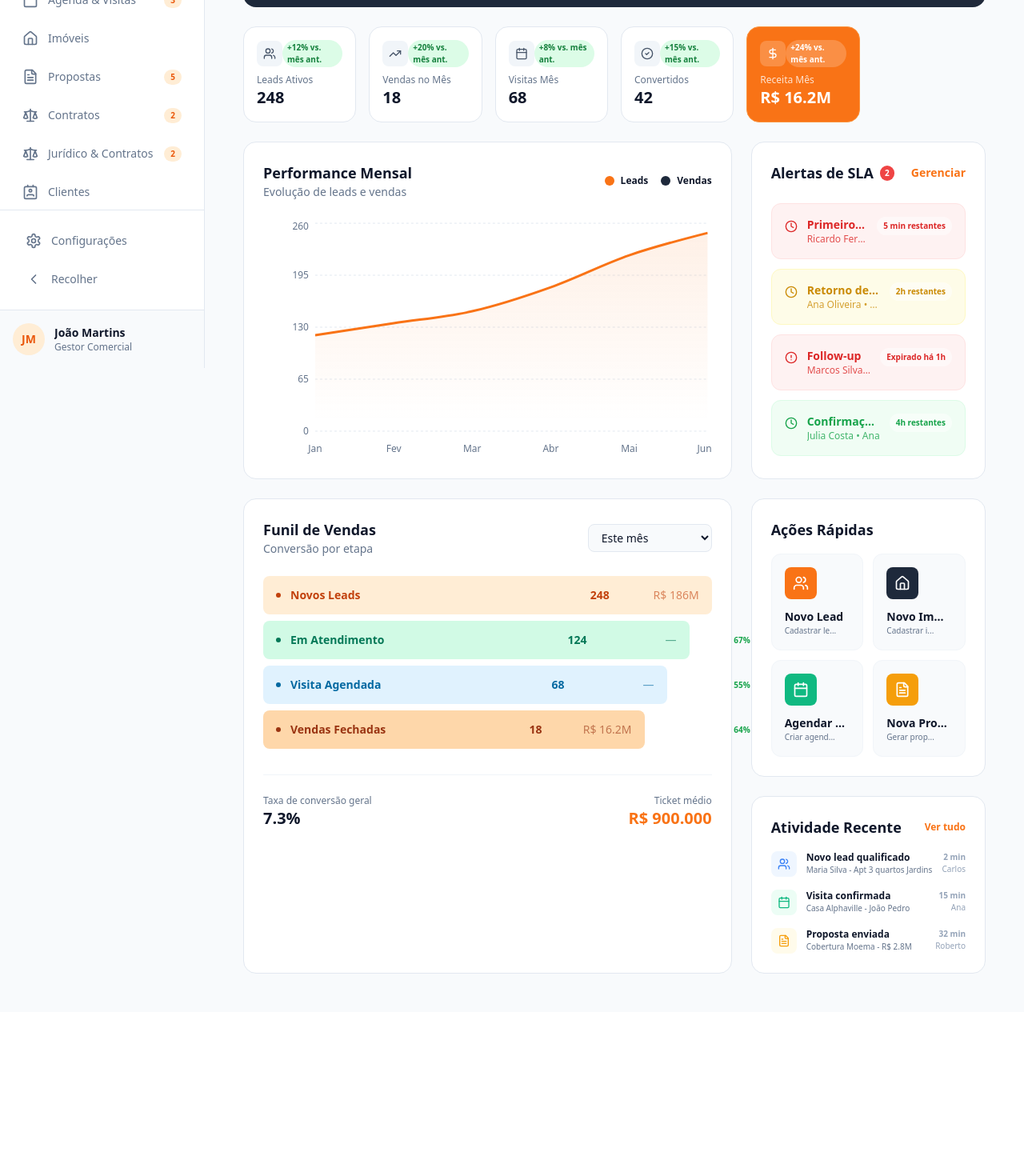
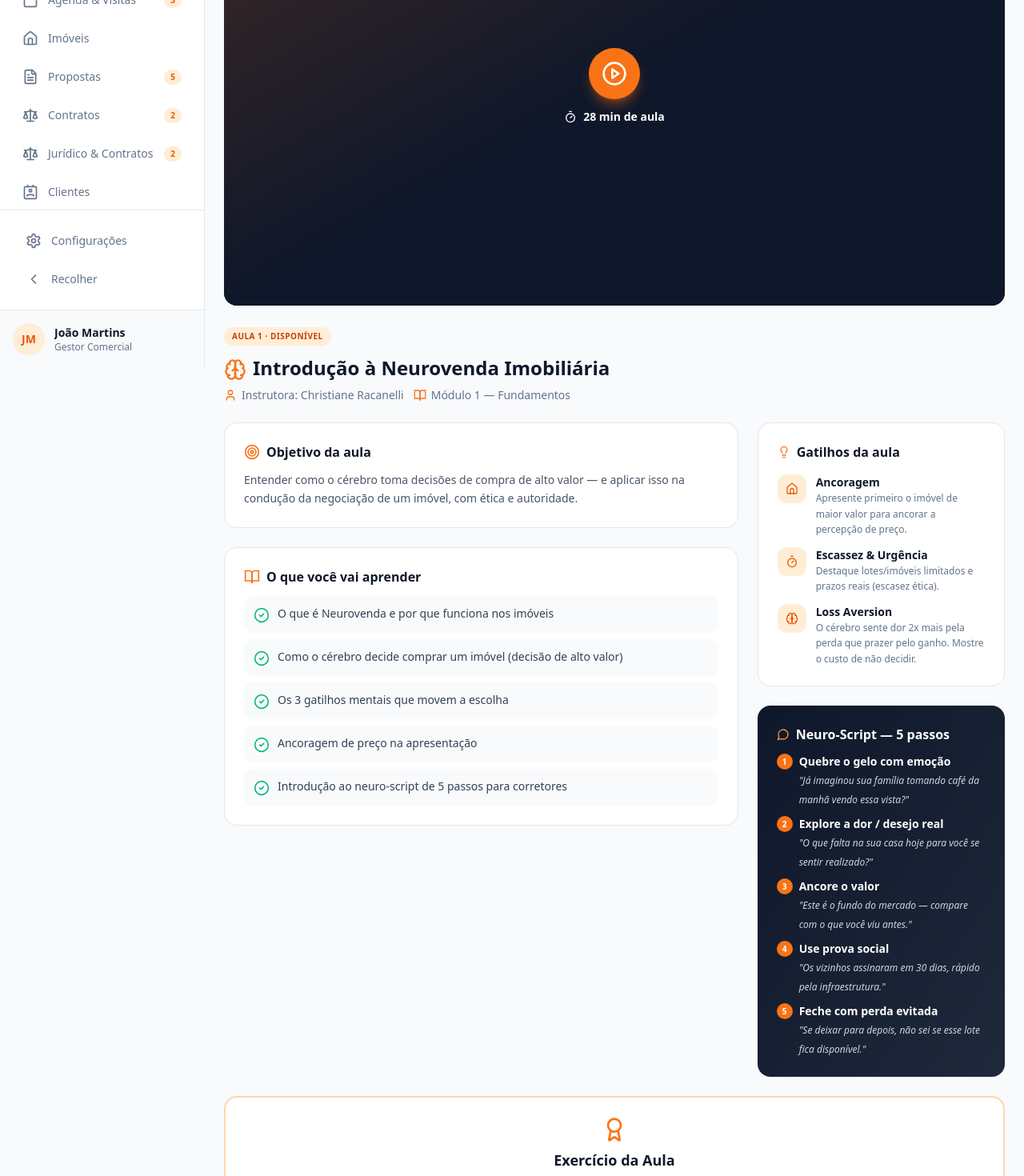
Before and after one commit to rodrigofsacramento-alt/alarcon, a React (Vite) app in the folder 04_CODIGOS_FONTE_LOCAIS_E_DESENVOLVIMENTO/ahut-ecosystem-active/codigo_engenharia_reversa_tsx/: page /treinamentos/aula in a window 1280 px wide. Before the commit this address led to /. Shown: the part 340-1810 px from the top of the page at 80% size. Before the commit the page ends 1605 px from the top, so only its background shows below. Built offline with nearby package versions, Linux system fonts and the light colour scheme; no server answers; the database is empty.

Commit message:
Fix: cartão aula Neurovendas navega para /treinamentos/aula — adiciona useNavigate em Treinamentos e Gestao, clica no card da aula disponível abre página de apresentação completa (TreinamentoAula.tsx).

```diff
--- a/04_CODIGOS_FONTE_LOCAIS_E_DESENVOLVIMENTO/ahut-ecosystem-active/codigo_engenharia_reversa_tsx/src/App.tsx
+++ b/04_CODIGOS_FONTE_LOCAIS_E_DESENVOLVIMENTO/ahut-ecosystem-active/codigo_engenharia_reversa_tsx/src/App.tsx
@@ -15,6 +15,7 @@ import GestaoClientes from './components/GestaoClientes';
 import ComissoesComercial from './components/Comissoes';
 import Marketing from './components/Marketing';
 import Treinamentos from './components/Treinamentos';
+import TreinamentoAula from './components/TreinamentoAula';
 import Gestao from './components/Gestao';
 import Finance from './components/Finance';
 import Tecnologia from './pages/Tecnologia';
@@ -158,6 +159,14 @@ export default function App() {
             }
           />
           <Route
+            path="/treinamentos/aula"
+            element={
+              <AppLayout title="Aula de Neurovendas" subtitle="Apresentação da aula — Christiane Racanelli.">
+                <TreinamentoAula />
+              </AppLayout>
+            }
+          />
+          <Route
             path="/gestao"
             element={
               <AppLayout title="Painel de Gestão" subtitle="Gestão de tarefas e solicitações da Christiane Racanelli (Business Advisor).">
--- a/04_CODIGOS_FONTE_LOCAIS_E_DESENVOLVIMENTO/ahut-ecosystem-active/codigo_engenharia_reversa_tsx/src/components/Gestao.tsx
+++ b/04_CODIGOS_FONTE_LOCAIS_E_DESENVOLVIMENTO/ahut-ecosystem-active/codigo_engenharia_reversa_tsx/src/components/Gestao.tsx
@@ -1,4 +1,5 @@
 import React, { useState } from 'react';
+import { useNavigate } from 'react-router-dom';
 import {
   LayoutDashboard,
   MessageSquare,
@@ -49,6 +50,7 @@ export default function Gestao() {
   const { data: remoteTarefas, isLoading } = useGestaoTasks();
   const upsertGestaoTask = useUpsertGestaoTask();
   const tarefas = mergeGestaoTasks(tarefasIniciais, remoteTarefas);
+  const navigate = useNavigate();
 
   const [aba, setAba] = useState<'tarefas' | 'resumo'>('tarefas');
   const [showModal, setShowModal] = useState(false);
@@ -138,7 +140,7 @@ export default function Gestao() {
           {/* Kanban simples de tarefas da gestão */}
           <div className="grid lg:grid-cols-2 gap-4">
             {tarefas.map((t) => (
-              <div key={t.id} className="bg-white rounded-2xl border border-slate-200 p-5 hover:shadow-md transition-all">
+              <div key={t.id} className="bg-white rounded-2xl border border-slate-200 p-5 hover:shadow-md transition-all cursor-pointer" onClick={() => t.titulo.includes('Neurovendas') ? navigate('/treinamentos/aula') : null}>
                 <div className="flex items-start justify-between gap-2 mb-2">
                   <span className="text-[10px] font-bold px-2 py-0.5 rounded-full bg-slate-100 text-slate-500">{origemLabel[t.origem]}</span>
                   <span className={cn('text-[10px] font-bold px-2 py-0.5 rounded-full', statusColor[t.status])}>
--- /dev/null
+++ b/04_CODIGOS_FONTE_LOCAIS_E_DESENVOLVIMENTO/ahut-ecosystem-active/codigo_engenharia_reversa_tsx/src/components/TreinamentoAula.tsx
@@ -0,0 +1,138 @@
+import React from 'react';
+import { useNavigate } from 'react-router-dom';
+import {
+  PlayCircle, Brain, CheckCircle2, ArrowLeft, BookOpen, User,
+  MessageCircle, Target, Lightbulb, Award, Timer, Users, Home
+} from 'lucide-react';
+
+// ── PÁGINA DE APRESENTAÇÃO DA AULA — NEUROVENDAS │ AULA 1 (com Christiane Racanelli) ──
+// Abre ao clicar no cartão do curso de Neurovendas (do Telegram do Chris / /gestao / /treinamentos)
+
+const topics = [
+  'O que é Neurovenda e por que funciona nos imóveis',
+  'Como o cérebro decide comprar um imóvel (decisão de alto valor)',
+  'Os 3 gatilhos mentais que movem a escolha',
+  'Ancoragem de preço na apresentação',
+  'Introdução ao neuro-script de 5 passos para corretores',
+];
+
+const gatilhos = [
+  { icon: Home, title: 'Ancoragem', desc: 'Apresente primeiro o imóvel de maior valor para ancorar a percepção de preço.' },
+  { icon: Timer, title: 'Escassez & Urgência', desc: 'Destaque lotes/imóveis limitados e prazos reais (escasez ética).' },
+  { icon: Brain, title: 'Loss Aversion', desc: 'O cérebro sente dor 2x mais pela perda que prazer pelo ganho. Mostre o custo de não decidir.' },
+];
+
+const scriptPassos = [
+  { s: 1, t: 'Quebre o gelo com emoção', f: '"Já imaginou sua família tomando café da manhã vendo essa vista?"' },
+  { s: 2, t: 'Explore a dor / desejo real', f: '"O que falta na sua casa hoje para você se sentir realizado?"' },
+  { s: 3, t: 'Ancore o valor', f: '"Este é o fundo do mercado — compare com o que você viu antes."' },
+  { s: 4, t: 'Use prova social', f: '"Os vizinhos assinaram em 30 dias, rápido pela infraestrutura."' },
+  { s: 5, t: 'Feche com perda evitada', f: '"Se deixar para depois, não sei se esse lote fica disponível."' },
+];
+
+export default function TreinamentoAula() {
+  const navigate = useNavigate();
+
+  return (
+    <div className="space-y-6">
+      {/* Botão voltar */}
+      <button onClick={() => navigate(-1)} className="inline-flex items-center gap-2 text-sm font-bold text-slate-600 hover:text-orange-600 transition-colors">
+        <ArrowLeft className="w-4 h-4" /> Voltar para Treinamentos
+      </button>
+
+      {/* Player de vídeo (placeholder da aula) */}
+      <div className="aspect-video bg-slate-900 rounded-2xl overflow-hidden relative flex items-center justify-center">
+        <div className="absolute inset-0 bg-gradient-to-br from-orange-500/20 via-slate-900 to-slate-900" />
+        <button className="relative z-10 flex flex-col items-center gap-3 group">
+          <span className="w-16 h-16 rounded-full bg-orange-500 flex items-center justify-center shadow-lg shadow-orange-500/40 group-hover:scale-110 transition-transform">
+            <PlayCircle className="w-8 h-8 text-white" />
+          </span>
+          <span className="text-white font-bold text-sm flex items-center gap-2"><Timer className="w-4 h-4" /> 28 min de aula</span>
+        </button>
+      </div>
+
+      {/* Título e instrutora */}
+      <div>
+        <span className="text-[10px] font-bold px-2.5 py-1 rounded-full bg-orange-100 text-orange-700 uppercase tracking-wider mb-3 inline-block">Aula 1 · Disponível</span>
+        <h2 className="text-2xl font-bold text-slate-900 mb-2 flex items-start gap-2">
+          <Brain className="w-7 h-7 text-orange-500 mt-1" /> Introdução à Neurovenda Imobiliária
+        </h2>
+        <div className="flex items-center gap-3 text-sm text-slate-500">
+          <span className="flex items-center gap-1.5"><User className="w-4 h-4 text-orange-500" /> Instrutora: Christiane Racanelli</span>
+          <span className="flex items-center gap-1.5"><BookOpen className="w-4 h-4 text-orange-500" /> Módulo 1 — Fundamentos</span>
+        </div>
+      </div>
+
+      <div className="grid lg:grid-cols-3 gap-6">
+        {/* Conteúdo principal */}
+        <div className="lg:col-span-2 space-y-6">
+          {/* Objetivo da aula */}
+          <div className="bg-white rounded-2xl border border-slate-200 p-6">
+            <h3 className="font-bold text-slate-900 flex items-center gap-2 mb-3"><Target className="w-5 h-5 text-orange-500" /> Objetivo da aula</h3>
+            <p className="text-sm text-slate-600 leading-relaxed">
+              Entender como o cérebro toma decisões de compra de alto valor — e aplicar isso na condução da negociação
+              de um imóvel, com ética e autoridade.
+            </p>
+          </div>
+
+          {/* Tópicos */}
+          <div className="bg-white rounded-2xl border border-slate-200 p-6">
+            <h3 className="font-bold text-slate-900 flex items-center gap-2 mb-3"><BookOpen className="w-5 h-5 text-orange-500" /> O que você vai aprender</h3>
+            <div className="space-y-2">
+              {topics.map((t, i) => (
+                <div key={i} className="flex items-start gap-2.5 bg-slate-50 rounded-xl p-3">
+                  <CheckCircle2 className="w-5 h-5 text-emerald-500 shrink-0 mt-0.5" />
+                  <p className="text-sm text-slate-700">{t}</p>
+                </div>
+              ))}
+            </div>
+          </div>
+        </div>
+
+        {/* Coluna lateral */}
+        <div className="space-y-6">
+          {/* Gatilhos mentais */}
+          <div className="bg-white rounded-2xl border border-slate-200 p-6">
+            <h4 className="font-bold text-slate-900 flex items-center gap-2 mb-4"><Lightbulb className="w-4 h-4 text-orange-500" /> Gatilhos da aula</h4>
+            {gatilhos.map((g) => (
+              <div key={g.title} className="flex gap-3 mb-3 last:mb-0">
+                <div className="w-9 h-9 rounded-xl bg-orange-100 text-orange-600 flex items-center justify-center shrink-0"><g.icon className="w-4 h-4" /></div>
+                <div>
+                  <p className="text-sm font-bold text-slate-900">{g.title}</p>
+                  <p className="text-xs text-slate-500 leading-relaxed">{g.desc}</p>
+                </div>
+              </div>
+            ))}
+          </div>
+
+          <div className="bg-gradient-to-br from-slate-900 to-slate-800 rounded-2xl p-6 text-white">
+            <p className="font-bold flex items-center gap-2 mb-3"><MessageCircle className="w-4 h-4 text-orange-400" /> Neuro-Script — 5 passos</p>
+            <div className="space-y-2.5">
+              {scriptPassos.map((sp) => (
+                <div key={sp.s} className="flex gap-2">
+                  <span className="w-5 h-5 rounded-full bg-orange-500 text-[10px] font-bold flex items-center justify-center shrink-0">{sp.s}</span>
+                  <div>
+                    <span className="text-sm font-bold block">{sp.t}</span>
+                    <span className="text-xs text-slate-300 italic">{sp.f}</span>
+                  </div>
+                </div>
+              ))}
+            </div>
+          </div>
+        </div>
+      </div>
+
+      {/* Exercício / CTA */}
+      <div className="bg-white rounded-2xl border-2 border-orange-200 p-6 text-center">
+        <Award className="w-8 h-8 text-orange-500 mx-auto mb-2" />
+        <h3 className="font-bold text-slate-900 text-lg mb-1">Exercício da Aula</h3>
+        <p className="text-sm text-slate-500 mb-4 max-w-xl mx-auto">
+          Grave um vídeo de 1 minuto aplicando o passo 1 do script (quebra de gelo emocional) a um imóvel em captação.
+        </p>
+        <button className="inline-flex items-center gap-2 bg-orange-500 hover:bg-orange-600 text-white px-6 py-3 rounded-xl font-bold transition-colors shadow-sm shadow-orange-500/30">
+          <CheckCircle2 className="w-5 h-5" /> Marcar como concluída
+        </button>
+      </div>
+    </div>
+  );
+}
--- a/04_CODIGOS_FONTE_LOCAIS_E_DESENVOLVIMENTO/ahut-ecosystem-active/codigo_engenharia_reversa_tsx/src/components/Treinamentos.tsx
+++ b/04_CODIGOS_FONTE_LOCAIS_E_DESENVOLVIMENTO/ahut-ecosystem-active/codigo_engenharia_reversa_tsx/src/components/Treinamentos.tsx
@@ -1,4 +1,5 @@
 import React, { useState } from 'react';
+import { useNavigate } from 'react-router-dom';
 import {
   Brain,
   Play,
@@ -61,6 +62,7 @@ const metricasNeuro = [
 
 export default function Treinamentos() {
   const [aulaAberta, setAulaAberta] = useState<number | null>(null);
+  const navigate = useNavigate();
 
   return (
     <div className="space-y-6">
@@ -109,7 +111,7 @@ export default function Treinamentos() {
                     {aula.status === 'disponivel' ? <Play className="w-5 h-5" /> : aula.status === 'em_producao' ? <Timer className="w-5 h-5" /> : <Lock className="w-4 h-4" />}
                   </div>
                   <button
-                    onClick={() => setAulaAberta(aulaAberta === aula.id ? null : aula.id)}
+                    onClick={() => aula.status === 'disponivel' ? navigate('/treinamentos/aula') : setAulaAberta(aulaAberta === aula.id ? null : aula.id)}
                     className="flex-1 text-left"
                   >
                     <div className="flex items-center justify-between">
```
